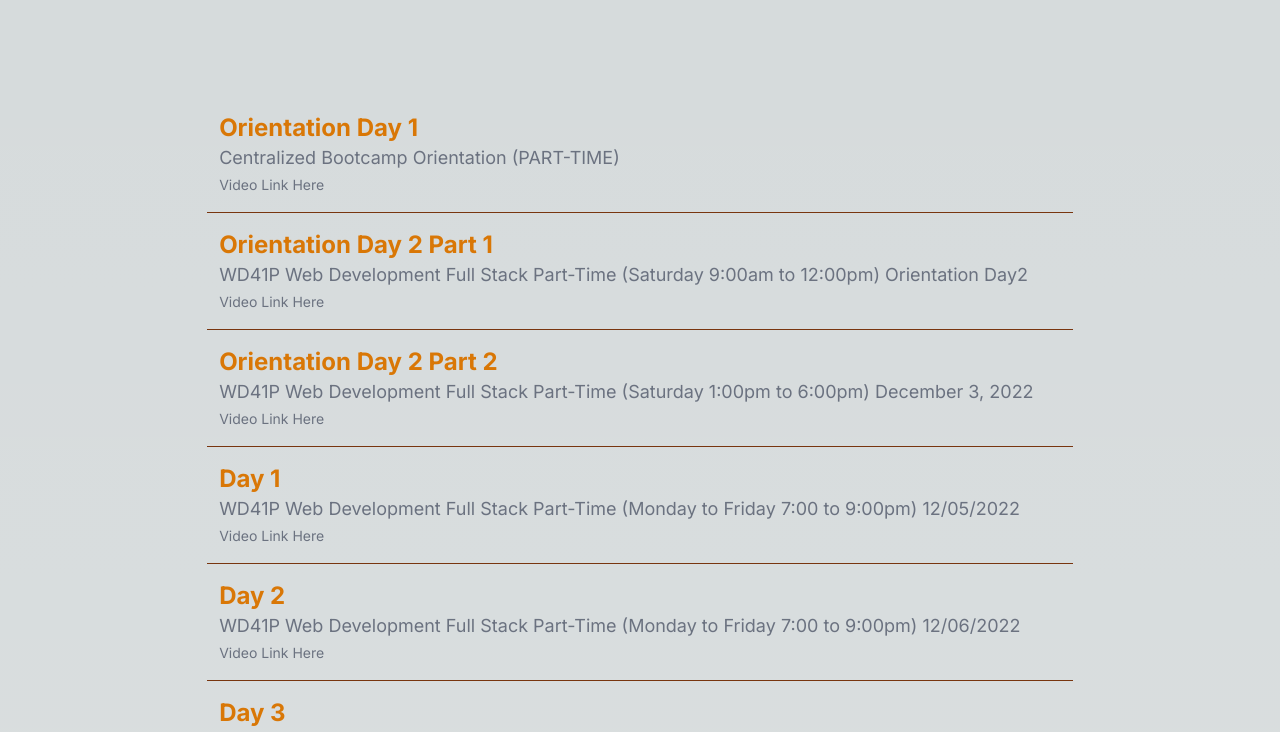
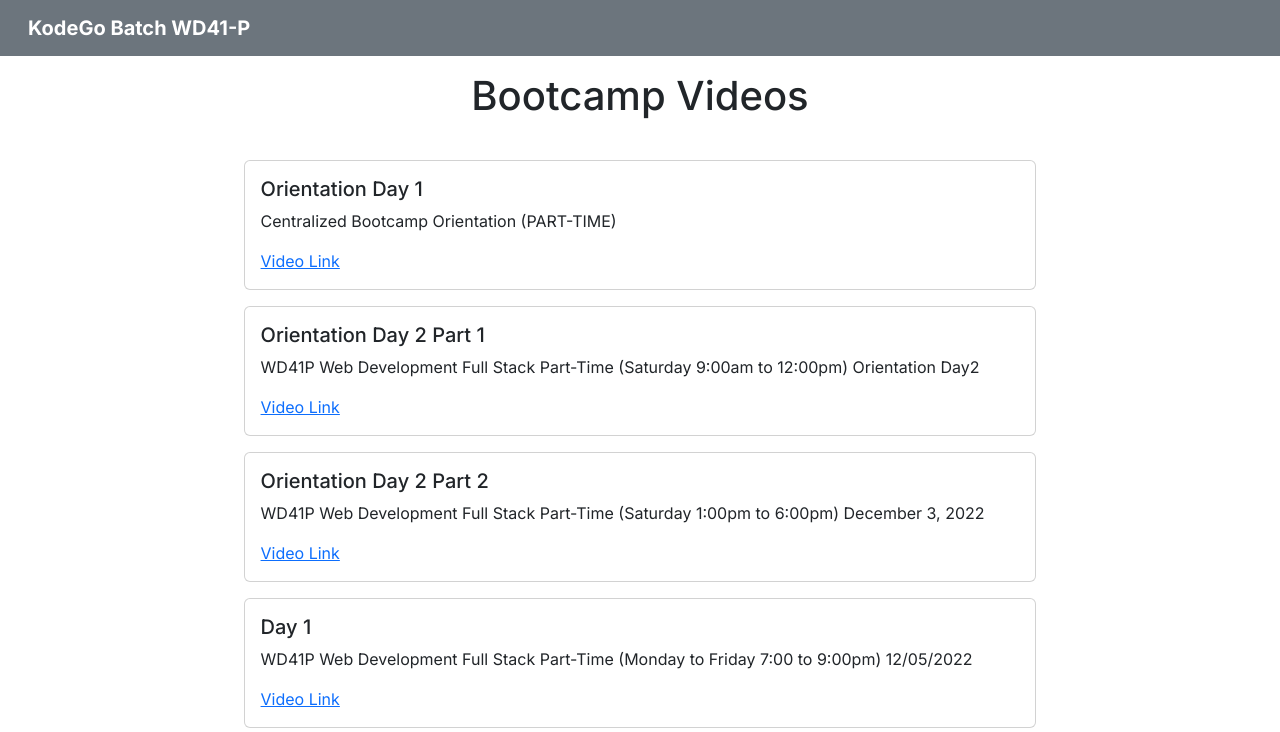
Before and after one commit to jhenbertgit/wd41p-vid-record, a Next.js app: page / in a window 1280 px wide. Shown: the top 732 px of the page. Built offline with nearby package versions, Linux system fonts and the light colour scheme.

Commit message:
refactor nextjs and reactstrap

```diff
--- a/app/globals.css
+++ /dev/null
@@ -1,27 +0,0 @@
-@tailwind base;
-@tailwind components;
-@tailwind utilities;
-
-:root {
-  --foreground-rgb: 0, 0, 0;
-  --background-start-rgb: 214, 219, 220;
-  --background-end-rgb: 255, 255, 255;
-}
-
-@media (prefers-color-scheme: dark) {
-  :root {
-    --foreground-rgb: 255, 255, 255;
-    --background-start-rgb: 0, 0, 0;
-    --background-end-rgb: 0, 0, 0;
-  }
-}
-
-body {
-  color: rgb(var(--foreground-rgb));
-  background: linear-gradient(
-      to bottom,
-      transparent,
-      rgb(var(--background-end-rgb))
-    )
-    rgb(var(--background-start-rgb));
-}
--- a/app/layout.js
+++ b/app/layout.js
@@ -1,17 +1,18 @@
-import './globals.css'
-import { Inter } from 'next/font/google'
+import "bootstrap/dist/css/bootstrap.min.css";
+import { Inter } from "next/font/google";
 
-const inter = Inter({ subsets: ['latin'] })
+const inter = Inter({ subsets: ["latin"] });
 
 export const metadata = {
-  title: 'WD41P | Video Links',
-  description: 'Generated by create next app',
-}
+  title: "WD41-P | KodeGo",
+  description:
+    "Videos of KodeGo Batch WD41-P during the Web Development Bootcamp",
+};
 
 export default function RootLayout({ children }) {
   return (
     <html lang="en">
       <body className={inter.className}>{children}</body>
     </html>
-  )
+  );
 }
--- a/app/page.js
+++ b/app/page.js
@@ -1,8 +1,22 @@
-import Cards from "@/components/Cards";
+"use client";
+
+import CustomHeader from "@/components/CustomHeader";
+import VideoLists from "@/components/VideoLists";
+
+import { Col, Container, Row } from "reactstrap";
+
 export default function Home() {
   return (
-    <main className="flex min-h-screen flex-col items-center justify-between p-24">
-      <Cards />
-    </main>
+    <>
+      <CustomHeader />
+      <Container>
+        <Row>
+          <h1 className="text-center">Bootcamp Videos</h1>
+          <Col md className="d-flex flex-column align-items-center p-3">
+            <VideoLists />
+          </Col>
+        </Row>
+      </Container>
+    </>
   );
 }
--- /dev/null
+++ b/components/CustomHeader.js
@@ -0,0 +1,14 @@
+import React from "react";
+import { Navbar, NavbarBrand } from "reactstrap";
+
+const CustomHeader = () => {
+  return (
+    <header>
+      <Navbar className="fw-bold mb-3 ps-3" color="secondary" dark>
+        <NavbarBrand href="/">KodeGo Batch WD41-P</NavbarBrand>
+      </Navbar>
+    </header>
+  );
+};
+
+export default CustomHeader;
--- /dev/null
+++ b/components/UI/CustomCard.js
@@ -0,0 +1,17 @@
+import React from "react";
+import { Card, CardTitle, CardText, CardLink } from "reactstrap";
+
+const CustomCard = (props) => {
+  const { title, content, href } = props;
+  return (
+    <Card body className="my-3 p-3">
+      <CardTitle tag="h5">{title}</CardTitle>
+      <CardText>{content}</CardText>
+      <CardLink href={href} target="_blank" rel="noreferrer">
+        Video Link
+      </CardLink>
+    </Card>
+  );
+};
+
+export default CustomCard;
--- /dev/null
+++ b/components/VideoLists.js
@@ -0,0 +1,22 @@
+import React from "react";
+import CustomCard from "./UI/CustomCard";
+import { List } from "reactstrap";
+import { videos } from "@/data";
+
+const VideoLists = () => {
+  return (
+    <List type="unstyled">
+      {videos.map((video) => (
+        <li key={video.dateTime}>
+          <CustomCard
+            title={video.topic}
+            content={video.dateTime}
+            href={video.link}
+          />
+        </li>
+      ))}
+    </List>
+  );
+};
+
+export default VideoLists;
--- a/components/Cards.jsx
+++ b/data.js
@@ -1,4 +1,4 @@
-const videos = [
+export const videos = [
   {
     dateTime: "Centralized Bootcamp Orientation (PART-TIME)",
     topic: "Orientation Day 1",
@@ -578,28 +578,3 @@ const videos = [
     link: "https://www.youtube.com/watch?v=QL2OY99ZGQQ",
   },
 ];
-
-export default function Cards() {
-  return (
-    <ul className="divide-y divide-amber-900">
-      {videos.map((video) => (
-        <li key={video.dateTime} className="py-4 flex">
-          <div className="ml-3">
-            <h1 className="capitalize text-2xl font-bold text-amber-600">
-              {video.topic}
-            </h1>
-            <p className="text-lg text-gray-500">{video.dateTime}</p>
-            <a
-              href={video.link}
-              className="text-sm text-gray-500 hover:uppercase hover:text-amber-500"
-              rel="noreferrer"
-              target="_blank"
-            >
-              Video Link Here
-            </a>
-          </div>
-        </li>
-      ))}
-    </ul>
-  );
-}
--- a/postcss.config.js
+++ /dev/null
@@ -1,6 +0,0 @@
-module.exports = {
-  plugins: {
-    tailwindcss: {},
-    autoprefixer: {},
-  },
-}
--- a/tailwind.config.js
+++ /dev/null
@@ -1,18 +0,0 @@
-/** @type {import('tailwindcss').Config} */
-module.exports = {
-  content: [
-    './pages/**/*.{js,ts,jsx,tsx,mdx}',
-    './components/**/*.{js,ts,jsx,tsx,mdx}',
-    './app/**/*.{js,ts,jsx,tsx,mdx}',
-  ],
-  theme: {
-    extend: {
-      backgroundImage: {
-        'gradient-radial': 'radial-gradient(var(--tw-gradient-stops))',
-        'gradient-conic':
-          'conic-gradient(from 180deg at 50% 50%, var(--tw-gradient-stops))',
-      },
-    },
-  },
-  plugins: [],
-}
```
Also changed, not shown: components/UI/Button.js (added, +7 -0 lines), package.json (+4 -5 lines), 2 other files (tests, documents, lock files or other folders).
